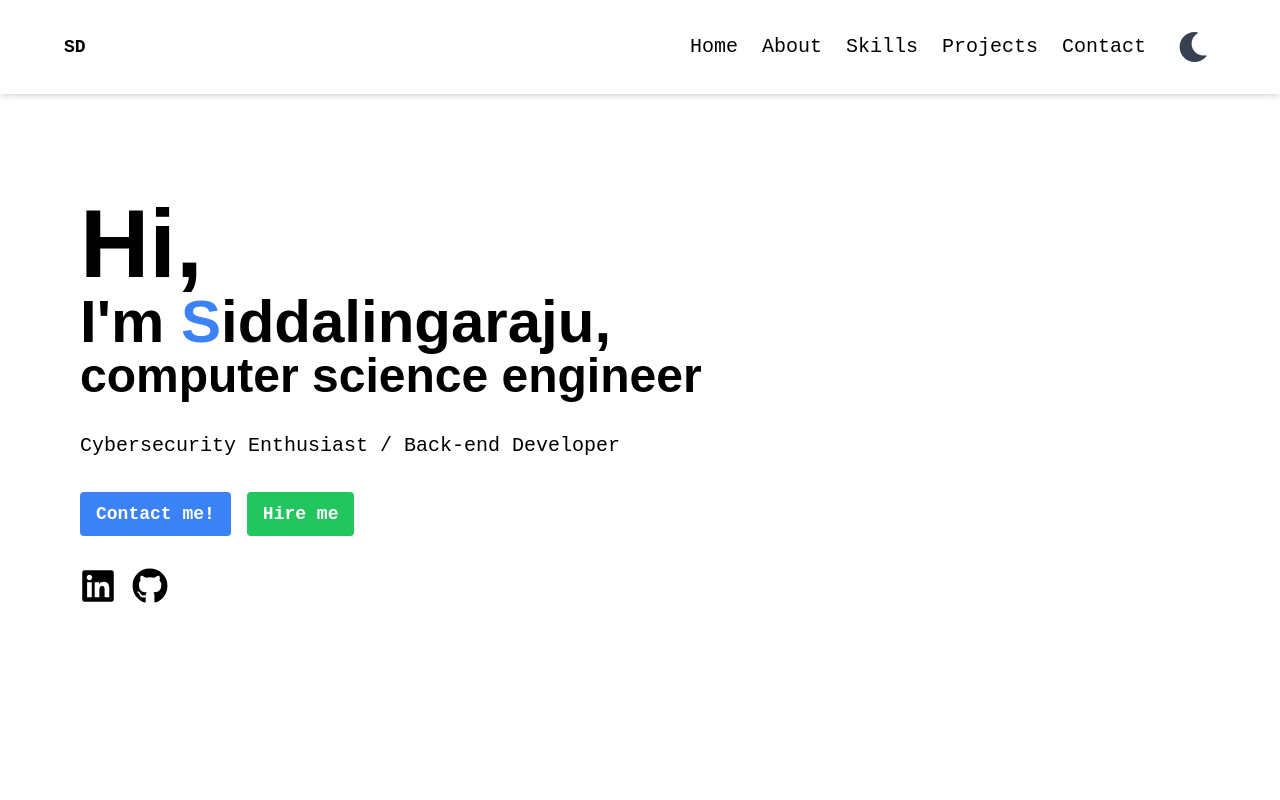
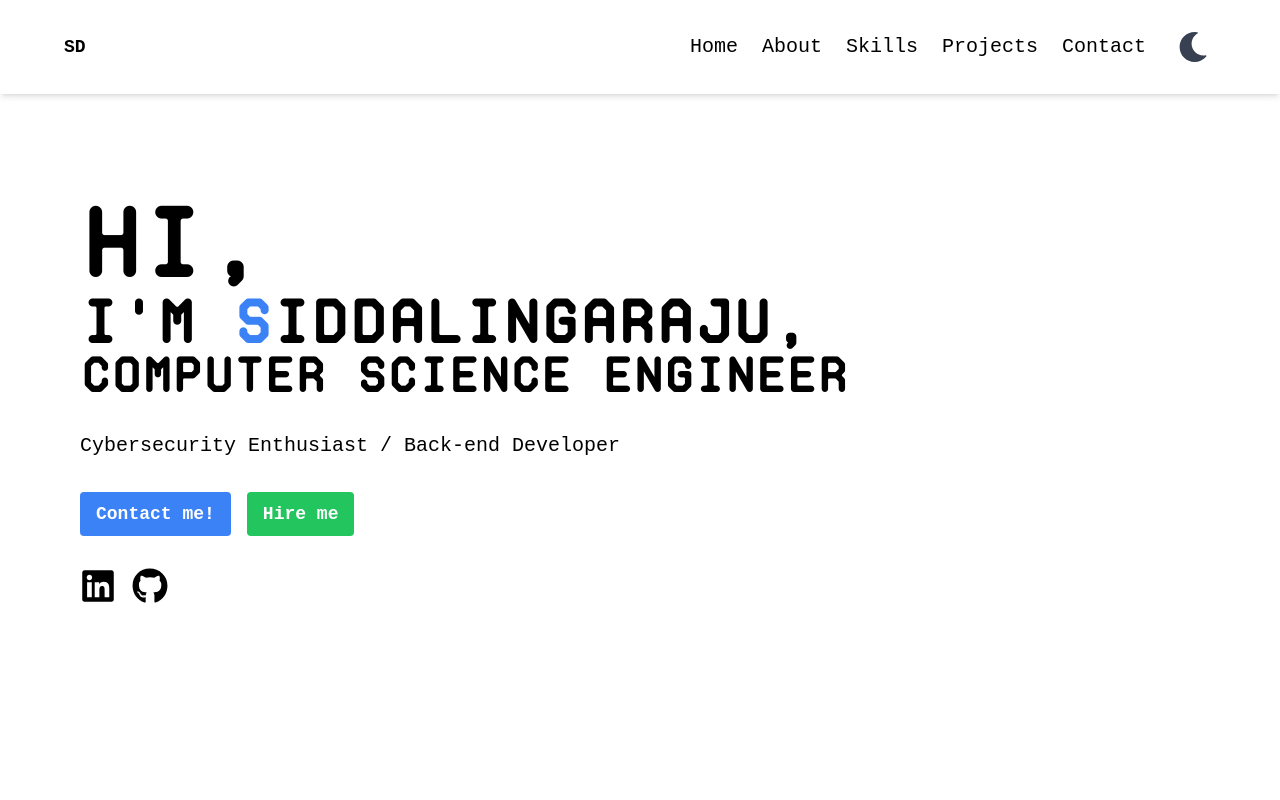
Before and after one commit to sid-jpg/my-portfolio, a React (Create React App) app: page / in a window 1280 px wide. Shown: the top 800 px of the page. Built offline with nearby package versions, Linux system fonts and the light colour scheme; a web font is replaced by a local one.

Commit message:
Update index.css

```diff
--- a/src/index.css
+++ b/src/index.css
@@ -90,7 +90,7 @@ a {
 /* Font face for NothingFont */
 @font-face {
   font-family: 'NothingFont';
-  src: url('C:\Users\a2z\Desktop\Myreact\my-portfolio\src\Fonts\ProtoMono-Regular.ttf') format('truetype');
+  src: url('src/Fonts/ProtoMono-Regular.ttf') format('truetype');
   font-weight: normal;
   font-style: normal;
 }
```
